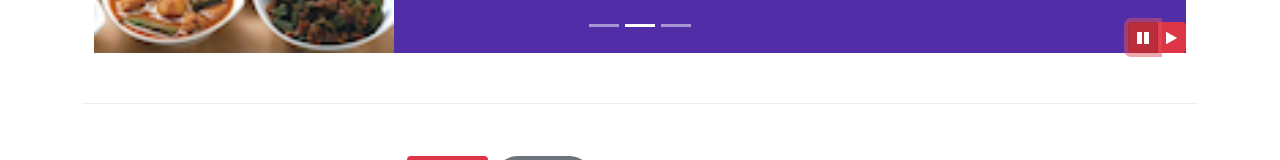
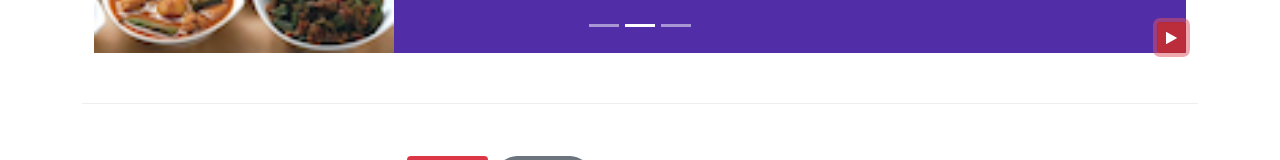
Before and after one commit to aman10tiwana/conFusion, a website: page index.html in a window 1280 px wide. Both pictures are taken after a click on the button 1143 px from the left and 668 px from the top of the page. Shown: the part 631-791 px from the top of the page. Drawn offline with nearby package versions, Linux system fonts and the light colour scheme.

Commit message:
more bootstrap jquery

```diff
--- a/index.html
+++ b/index.html
@@ -211,14 +211,9 @@
             <a class="carousel-control-next" href="#mycarousel" role="button" data-bs-slide="next">
               <span class="carousel-control-next-icon"></span>
             </a>
-            <div class="btn-group" id="carouselButton">
-                    <button class="btn btn-danger btn-sm" id="carousel-pause">
-                	   <span class="fa fa-pause"></span>
-                    </button>
-                    <button class="btn btn-danger btn-sm" id="carousel-play">
-                	    <span class="fa fa-play"></span>
-                    </button>
-            </div>
+            <button class="btn btn-danger btn-sm" id="carouselButton">
+        	     <span class="fa fa-pause"></span>
+            </button>
           </div>
         </div>
       </div>
@@ -318,11 +313,17 @@
     <script>
         $(document).ready(function(){
             $("#mycarousel").carousel( { interval: 2000 } );
-            $("#carousel-pause").on("click",function(){
+            $("#carouselButton").click(function(){
+              if ($('#carouselButton').children('span').hasClass('fa-pause')) {
                 $("#mycarousel").carousel('pause');
-            });
-            $("#carousel-play").click(function(){
+                $('#carouselButton').children('span').removeClass('fa-pause');
+                $('#carouselButton').children('span').addClass('fa-play');
+              }
+              else if ($('#carouselButton').children('span').hasClass('fa-play')) {
                 $("#mycarousel").carousel('cycle');
+                $('#carouselButton').children('span').removeClass('fa-play');
+                $('#carouselButton').children('span').addClass('fa-pause');
+              }
             });
         });
     </script>
```
